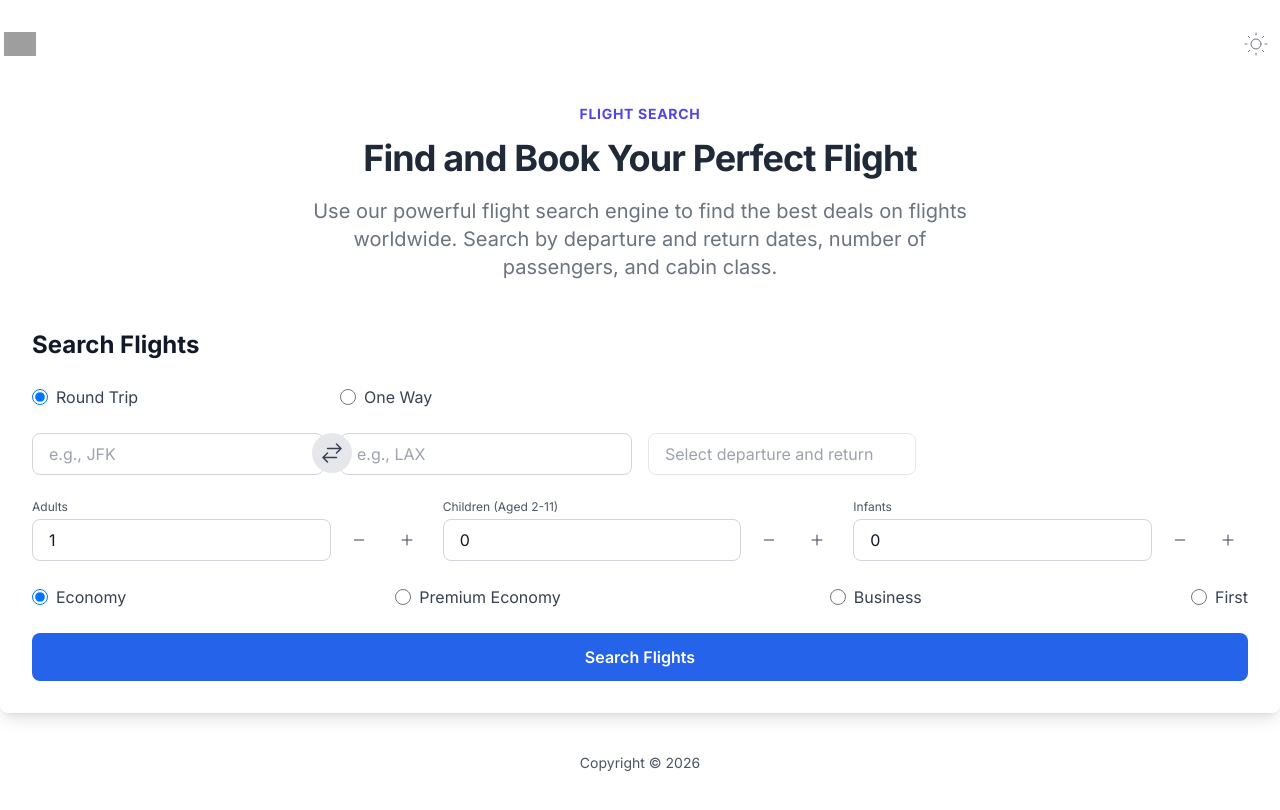
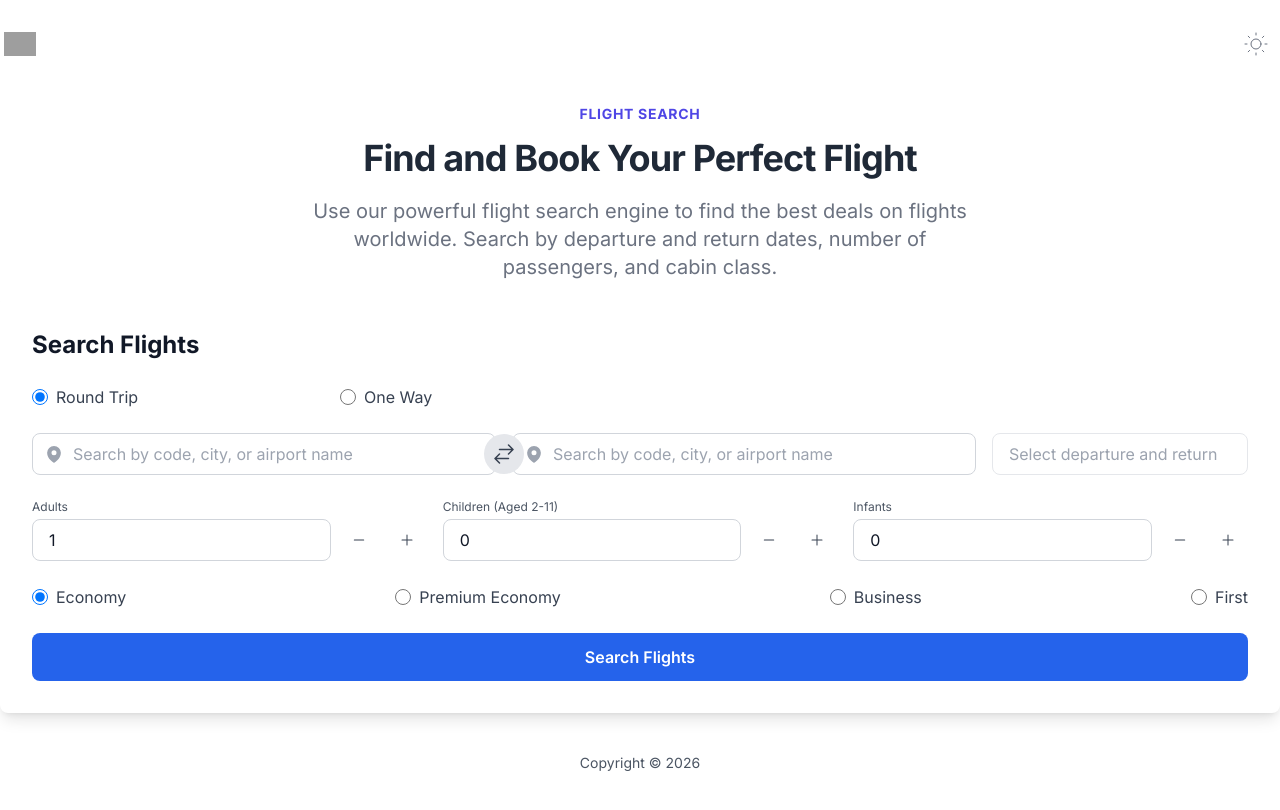
Before and after one commit to marioyuwono/flight-search, a Next.js app: page / in a window 1280 px wide. Shown: the top 810 px of the page. Built offline with nearby package versions, Linux system fonts and the light colour scheme; grey boxes are pictures that could not be loaded.

Commit message:
Searchable user-friendly airport names

```diff
--- /dev/null
+++ b/src/app/api/airports/search/route.tsx
@@ -0,0 +1,46 @@
+import { NextRequest, NextResponse } from 'next/server'
+import Amadeus from 'amadeus'
+
+interface AirportData {
+  iataCode: string
+  name: string
+  city: string
+  country: string
+}
+
+export async function GET(request: NextRequest) {
+  const { searchParams } = new URL(request.url)
+  const query = searchParams.get('query')
+
+  if (!query || query.length < 1) {
+    return NextResponse.json(
+      { error: 'Query parameter is required' },
+      { status: 400 }
+    )
+  }
+
+  try {
+    const amadeus = new Amadeus()
+    const response = await amadeus.referenceData.locations.get({
+      keyword: query,
+      subType: 'AIRPORT',
+      'page[limit]': '10',
+    })
+
+    // Transform the response to include relevant airport information
+    const airports: AirportData[] = (response.data || []).map((airport: any) => ({
+      iataCode: airport.iataCode,
+      name: airport.name,
+      city: airport.address?.cityName || '',
+      country: airport.address?.countryName || '',
+    }))
+
+    return NextResponse.json({ data: airports })
+  } catch (error) {
+    console.error('Airport search error:', error)
+    return NextResponse.json(
+      { error: 'Failed to search airports' },
+      { status: 500 }
+    )
+  }
+}
--- a/src/app/api/flights/route.tsx
+++ b/src/app/api/flights/route.tsx
@@ -1,5 +1,5 @@
 import { iAmadeusResponseError, iFlightSearchRequest } from '@/components/Interfaces'
-import { join } from '@/components/Methods'
+import { join, normalizeDateAsString } from '@/components/Methods'
 import Amadeus from 'amadeus'
 import { NextRequest, NextResponse } from 'next/server'
 
@@ -8,7 +8,7 @@ async function searchFlights(params: iFlightSearchRequest): Promise<any> {
 	const searchOption = {
 		originLocationCode: params.source,
 		destinationLocationCode: params.destination,
-		departureDate: params.departureDate,
+    departureDate: normalizeDateAsString(params.departureDate),
 		adults: params.adults.toString(),
 		children: params.children.toString(),
 		infants: params.infants.toString(),
--- /dev/null
+++ b/src/components/AirportSearch.tsx
@@ -0,0 +1,148 @@
+'use client'
+
+import { MapPinIcon } from "@heroicons/react/24/solid"
+import { useEffect, useRef, useState } from "react"
+import { UseFormReturn } from "react-hook-form"
+import { iFlightSearchFormData } from "./Interfaces"
+
+interface Airport {
+  iataCode: string
+  name: string
+  city: string
+  country: string
+}
+
+export function AirportSearch({
+  fieldName,
+  formMethods,
+  placeholder,
+}: {
+  fieldName: "source" | "destination"
+  formMethods: UseFormReturn<iFlightSearchFormData>
+  placeholder: string
+}) {
+  const { register, watch, setValue, formState: { errors } } = formMethods
+  const [input, setInput] = useState("")
+  const [airports, setAirports] = useState<Airport[]>([])
+  const [isOpen, setIsOpen] = useState(false)
+  const [isLoading, setIsLoading] = useState(false)
+  const dropdownRef = useRef<HTMLDivElement>(null)
+  const inputRef = useRef<HTMLInputElement>(null)
+
+  const fieldValue = watch(fieldName)
+
+  // Search airports as user types
+  useEffect(() => {
+    const searchAirports = async () => {
+      if (input.length < 1) {
+        setAirports([])
+        setIsOpen(false)
+        return
+      }
+
+      setIsLoading(true)
+      try {
+        const response = await fetch(
+          `/api/airports/search?query=${encodeURIComponent(input)}`
+        )
+        if (!response.ok) throw new Error("Failed to search airports")
+        const data = await response.json()
+        setAirports(data.data || [])
+        setIsOpen(data.data && data.data.length > 0)
+      } catch (error) {
+        console.error("Airport search error:", error)
+        setAirports([])
+      } finally {
+        setIsLoading(false)
+      }
+    }
+
+    const debounceTimer = setTimeout(searchAirports, 300)
+    return () => clearTimeout(debounceTimer)
+  }, [input])
+
+  // Close dropdown when clicking outside
+  useEffect(() => {
+    const handleClickOutside = (event: MouseEvent) => {
+      if (dropdownRef.current && !dropdownRef.current.contains(event.target as Node)) {
+        setIsOpen(false)
+      }
+    }
+
+    document.addEventListener("mousedown", handleClickOutside)
+    return () => document.removeEventListener("mousedown", handleClickOutside)
+  }, [])
+
+  // Update input when field value changes (e.g., on swap)
+  useEffect(() => {
+    if (fieldValue && fieldValue !== input) {
+      setInput(fieldValue)
+    }
+  }, [fieldValue])
+
+  const handleSelectAirport = (airport: Airport) => {
+    setValue(fieldName, airport.iataCode)
+    setInput(airport.iataCode)
+    setIsOpen(false)
+  }
+
+  const handleInputChange = (e: React.ChangeEvent<HTMLInputElement>) => {
+    const value = e.target.value.toUpperCase()
+    setInput(value)
+    setValue(fieldName, value) // Update form value with current input
+  }
+
+  const formatAirportDisplay = (airport: Airport) => {
+    return `${airport.iataCode} - ${airport.name}, ${airport.city}`
+  }
+
+  return (
+    <div className="relative flex-1 w-full" ref={dropdownRef}>
+      <div className="relative">
+        <input
+          ref={inputRef}
+          type="text"
+          value={input}
+          onChange={handleInputChange}
+          onFocus={() => input.length > 0 && airports.length > 0 && setIsOpen(true)}
+          placeholder={placeholder}
+          className="w-full px-4 py-2 pl-10 border border-gray-300 dark:border-gray-600 rounded-lg bg-white dark:bg-slate-800 text-gray-900 dark:text-white focus:ring-2 focus:ring-blue-500 focus:border-transparent"
+        />
+        <MapPinIcon className="absolute left-3 top-1/2 -translate-y-1/2 h-5 w-5 text-gray-400" />
+        {isLoading && (
+          <div className="absolute right-3 top-1/2 -translate-y-1/2">
+            <div className="animate-spin h-4 w-4 border-2 border-blue-500 border-t-transparent rounded-full" />
+          </div>
+        )}
+      </div>
+
+      {/* Dropdown list */}
+      {isOpen && airports.length > 0 && (
+        <div className="absolute top-full left-0 right-0 mt-1 bg-white dark:bg-slate-800 border border-gray-300 dark:border-gray-600 rounded-lg shadow-lg z-50 max-h-64 overflow-y-auto">
+          {airports.map((airport) => (
+            <button
+              key={airport.iataCode}
+              type="button"
+              onClick={() => handleSelectAirport(airport)}
+              className="w-full text-left px-4 py-2 hover:bg-blue-50 dark:hover:bg-slate-700 border-b border-gray-200 dark:border-gray-700 last:border-b-0 transition"
+            >
+              <div className="font-medium text-gray-900 dark:text-white">
+                {airport.iataCode}
+              </div>
+              <div className="text-sm text-gray-600 dark:text-gray-400">
+                {airport.name}, {airport.city} • {airport.country}
+              </div>
+            </button>
+          ))}
+        </div>
+      )}
+
+      {/* Error message */}
+      {errors[fieldName] && (
+        <p className="text-red-500 text-sm mt-1">
+          {errors[fieldName]?.message as string}
+        </p>
+      )}
+    </div>
+  )
+}
--- a/src/components/FlightDepartureAndReturnDate.tsx
+++ b/src/components/FlightDepartureAndReturnDate.tsx
@@ -17,7 +17,7 @@ export function FlightDepartureAndReturnDate({ formMethods }: Readonly<iFlightSe
 
   if (tripType == 'oneway') {
     return (
-      <div>
+      <div className="w-64">
         <input
           type="date"
           {...register('departureDate', {
@@ -31,7 +31,7 @@ export function FlightDepartureAndReturnDate({ formMethods }: Readonly<iFlightSe
   }
 
   return (
-    <div>
+      <div className="w-64">
       <DatePicker
         selected={departureDate}
         onChange={(dates: [Date | null, Date | null] | null) => {
--- a/src/components/FlightSearch.tsx
+++ b/src/components/FlightSearch.tsx
@@ -70,7 +70,7 @@ export function FlightSearch() {
           {/* Trip Type Selection */}
           <FlightTripTypeSelection formMethods={formMethods} />
 
-          <div className='grid md:grid-cols-2 gap-4'>
+          <div className='flex w-full gap-4'>
             {/* Source and Destination */}
             <FlightSourceAndDestination formMethods={formMethods} />
 
--- a/src/components/FlightSourceAndDestination.tsx
+++ b/src/components/FlightSourceAndDestination.tsx
@@ -1,9 +1,9 @@
-import { PlaneLandingIcon, PlaneTakeoffIcon } from "./Icons"
+import { ArrowsRightLeftIcon } from "@heroicons/react/24/solid"
 import { iFlightSearchForm } from "./Interfaces"
-import { ArrowsRightLeftIcon, MapPinIcon } from "@heroicons/react/24/solid"
+import { AirportSearch } from "./AirportSearch"
 
 export function FlightSourceAndDestination({ formMethods }: Readonly<iFlightSearchForm>) {
-  const { register, watch, setValue, formState: { errors } } = formMethods
+  const { watch, setValue } = formMethods
   const source = watch("source")
   const destination = watch("destination")
 
@@ -13,52 +13,28 @@ export function FlightSourceAndDestination({ formMethods }: Readonly<iFlightSear
   }
 
   return (
-    <div className="relative flex flex-row gap-4">
-      {/* Source */}
-      <div className="flex-1 w-full">
-        <input
-          type="text"
-          placeholder="e.g., JFK"
-          {...register("source", {
-            required: "Source airport is required",
-            pattern: {
-              value: /^[A-Z]{3}$/,
-              message: "Please enter a valid 3-letter airport code",
-            },
-          })}
-          className="w-full px-4 py-2 border border-gray-300 dark:border-gray-600 rounded-lg bg-white dark:bg-slate-800 text-gray-900 dark:text-white focus:ring-2 focus:ring-blue-500 focus:border-transparent"
-        />
-        {errors.source && (
-          <p className="text-red-500 text-sm mt-1">{errors.source.message}</p>
-        )}
-      </div>
+    <div className="relative flex flex-row flex-1 gap-4">
+      {/* Source Airport Search */}
+      <AirportSearch
+        fieldName="source"
+        formMethods={formMethods}
+        placeholder="Search by code, city, or airport name"
+      />
 
       {/* Swap Button */}
       <button
         type="button"
         onClick={handleSwap}
-        className="absolute left-1/2 -translate-x-1/2 md:translate-y-0 md:p-2 rounded-full bg-gray-200 dark:bg-gray-700 hover:bg-gray-300 dark:hover:bg-gray-600 transition">
+        className="absolute left-1/2 -translate-x-1/2 top-1/2 -translate-y-1/2 md:p-2 rounded-full bg-gray-200 dark:bg-gray-700 hover:bg-gray-300 dark:hover:bg-gray-600 transition z-40">
         <ArrowsRightLeftIcon className="h-6 w-6 text-gray-700 dark:text-gray-200" />
       </button>
 
-      {/* Destination */}
-      <div className="flex-1 w-full">
-        <input
-          type="text"
-          placeholder="e.g., LAX"
-          {...register("destination", {
-            required: "Destination airport is required",
-            pattern: {
-              value: /^[A-Z]{3}$/,
-              message: "Please enter a valid 3-letter airport code",
-            },
-          })}
-          className="w-full px-4 py-2 border border-gray-300 dark:border-gray-600 rounded-lg bg-white dark:bg-slate-800 text-gray-900 dark:text-white focus:ring-2 focus:ring-blue-500 focus:border-transparent"
-        />
-        {errors.destination && (
-          <p className="text-red-500 text-sm mt-1">{errors.destination.message}</p>
-        )}
-      </div>
+      {/* Destination Airport Search */}
+      <AirportSearch
+        fieldName="destination"
+        formMethods={formMethods}
+        placeholder="Search by code, city, or airport name"
+      />
     </div>
   )
 }
--- a/src/utils/chartDataProcessors.ts
+++ b/src/utils/chartDataProcessors.ts
@@ -1,4 +1,4 @@
-import { iChartAirlineData, iChartAvailabilityData, iChartDepartureTimeData, iChartDestinationData, iChartDurationData } from "@/components/Interfaces"
+import { iChartAirlineData, iChartAvailabilityData, iChartDepartureTimeData, iChartDestinationData, iChartDurationData, iAirportCache } from "@/components/Interfaces"
 
 /**
  * Process flight availability data (direct vs connecting flights)
@@ -83,7 +83,7 @@ export function getDepartureTimeDistribution(flights: any[]): iChartDepartureTim
 /**
  * Get top destinations from a city
  */
-export function getTopDestinations(flights: any[], limit = 10): iChartDestinationData[] {
+export function getTopDestinations(flights: any[], limit = 10, airportCache: iAirportCache = {}): iChartDestinationData[] {
   if (!flights || flights.length === 0) {
     return []
   }
@@ -91,14 +91,18 @@ export function getTopDestinations(flights: any[], limit = 10): iChartDestinatio
   const destinationMap: Record<string, number> = {}
 
   flights.forEach((flight) => {
-    const destination = flight.itineraries?.[0]?.segments?.[0]?.departure?.iataCode
+    const destination = flight.itineraries?.[0]?.segments?.[flight.itineraries[0].segments.length - 1]?.arrival?.iataCode
     if (destination) {
       destinationMap[destination] = (destinationMap[destination] || 0) + 1
     }
   })
 
   const data = Object.entries(destinationMap)
-    .map(([dest, count]) => ({ destination: dest, count }))
+    .map(([dest, count]: [string, number]) => ({
+      destination: dest,
+      destinationName: airportCache[dest]?.name || dest,
+      count
+    }))
     .sort((a, b) => b.count - a.count)
     .slice(0, limit)
 
```
Also changed, not shown: src/components/Interfaces.tsx (+12 -0 lines), src/components/Methods.tsx (+13 -0 lines), src/utils/airportUtils.ts (added, +51 -0 lines), 1 other file (tests, documents, lock files or other folders).
